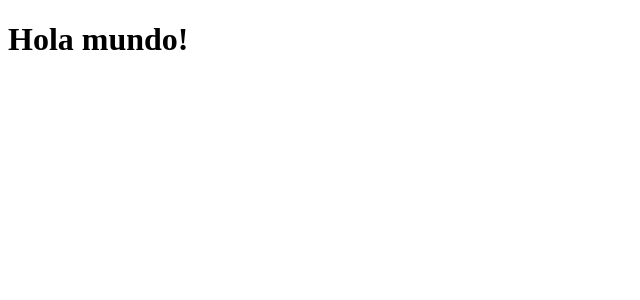
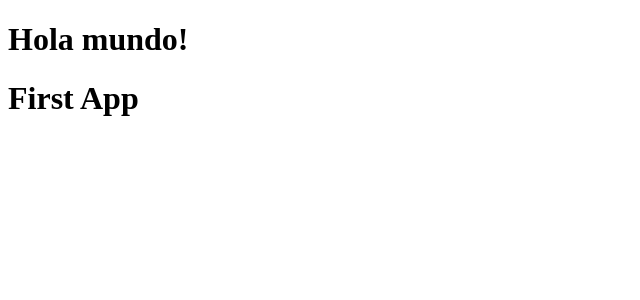
Before and after one commit to richarn/vite, a React (Vite) app: page / in a window 1280 px wide. Shown: the top 300 px of the page, without its empty margins (0-640 px from the left). Built offline with nearby package versions, Linux system fonts and the light colour scheme.

Commit message:
create own component

```diff
--- /dev/null
+++ b/src/FirstApp.jsx
@@ -0,0 +1,5 @@
+export const FirstApp = () => {
+    return (
+        <h1>First App</h1>
+    );
+}
--- a/src/main.jsx
+++ b/src/main.jsx
@@ -1,5 +1,7 @@
 import React, { StrictMode } from 'react';
 import ReactDOM  from 'react-dom/client';
+import { FirstApp } from './FirstApp';
+
 import { HelloWorldApp } from './HelloWorldApp';
 
 
@@ -7,6 +9,7 @@ import { HelloWorldApp } from './HelloWorldApp';
 ReactDOM.createRoot( document.getElementById('root') ).render(
 <React.StrictMode>
     <HelloWorldApp />
+    <FirstApp />
 </React.StrictMode>
 
 );
```
